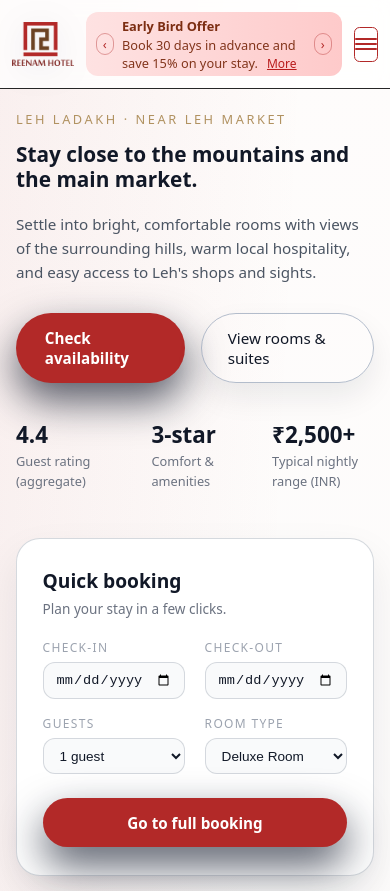
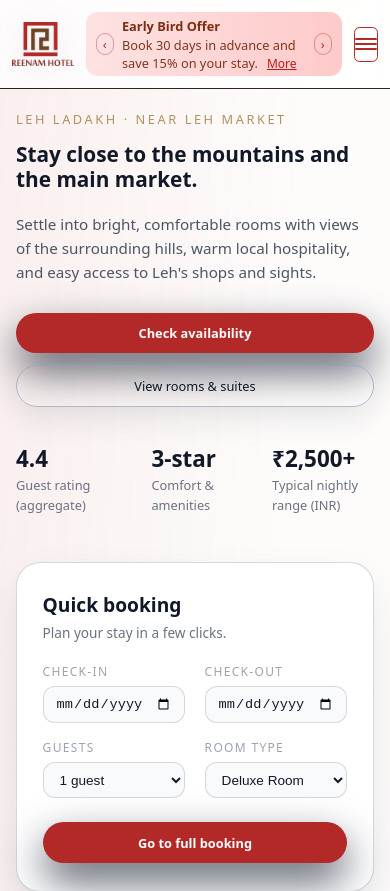
Before and after one commit to mukeshsingh1306/ReenamHotel, an Angular app in the folder reenam-hotel/: page / in a window 390 px wide. Shown: the top 891 px of the page. Built offline with nearby package versions, Linux system fonts and the light colour scheme.

Commit message:
Tweak mobile hero buttons

```diff
--- a/reenam-hotel/src/app/pages/home/home.scss
+++ b/reenam-hotel/src/app/pages/home/home.scss
@@ -447,6 +447,19 @@
 		line-height: 1.2;
 	}
 
+	.hero-actions {
+		flex-direction: column;
+		align-items: stretch;
+		gap: 0.75rem;
+	}
+
+	.hero-actions .primary,
+	.hero-actions .ghost,
+	.primary-block {
+		font-size: 0.8rem;
+		padding: 0.7rem 1.4rem;
+	}
+
 	.home-rooms-grid {
 		grid-template-columns: minmax(0, 1fr);
 	}
```
